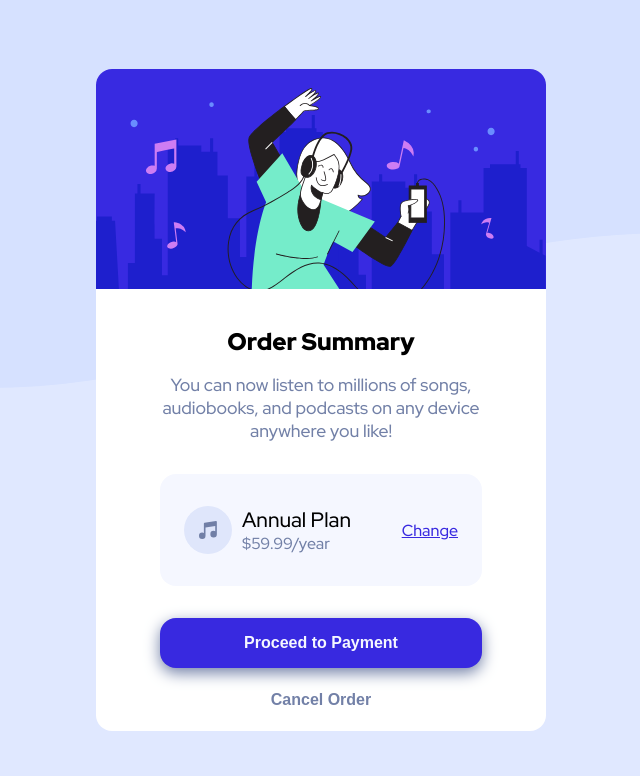
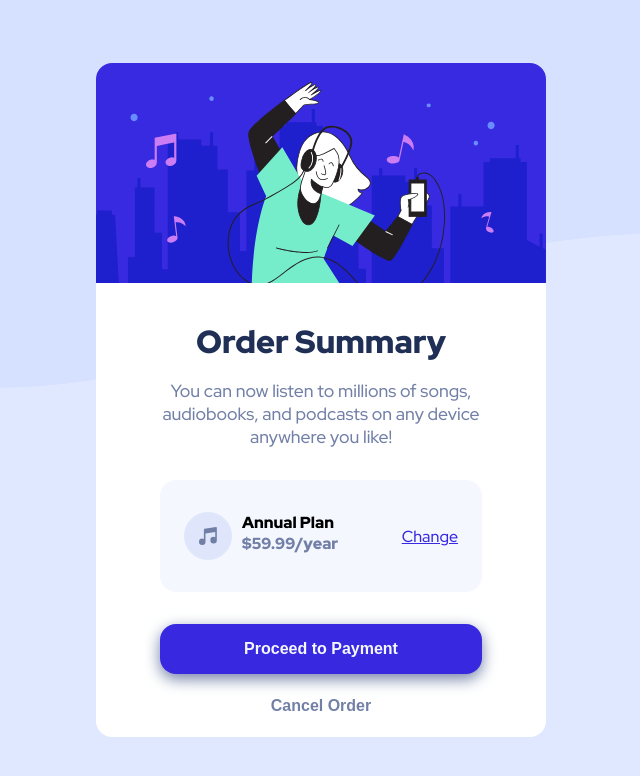
Before and after one commit to tareqezzini/Challenge-N04, a plain HTML site: page index.html in a window 1280 px wide. Shown: the whole page, without its empty margins (319-959 px from the left). Drawn offline with Linux system fonts and the light colour scheme.

Commit message:
update css

```diff
--- a/css/style.css
+++ b/css/style.css
@@ -62,6 +62,8 @@ body
     margin-top:2rem;
     margin-bottom:1rem;
     font-weight: 900;
+    font-size: 2rem;
+    color: hsl(223, 47%, 23%);
 }
 .main .summary p
 {
@@ -86,8 +88,8 @@ body
 }
 .main .icon div h2
 {
-    font-size: 1.3rem;
-    font-weight: 500;
+    font-size: 1rem;
+    font-weight: 900;
     margin-left: 10px;
 }
 .main .icon h2 .prix
```
